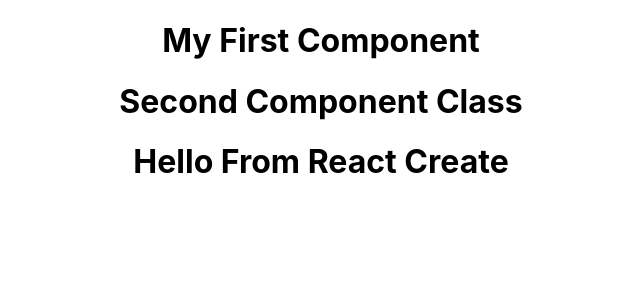
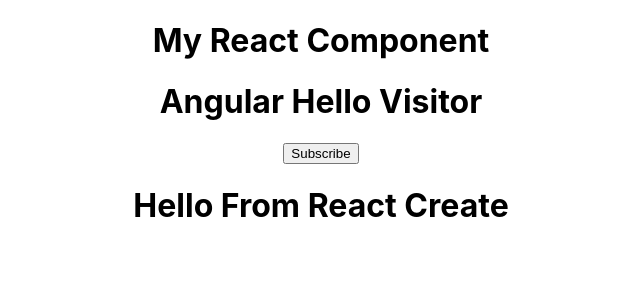
Before and after one commit to Poonam-Raghuvanshi/ReactApp, a React (Create React App) app in the folder react-tutorial/: page / in a window 1280 px wide. Shown: the top 300 px of the page, without its empty margins (319-959 px from the left). Built offline with nearby package versions, Linux system fonts and the light colour scheme.

Commit message:
JSX Component

```diff
--- a/react-tutorial/src/App.js
+++ b/react-tutorial/src/App.js
@@ -7,8 +7,8 @@
 function App() {
   return (
     <div className="App">
-      <First/>
-      <Second/>
+      <First name="React"/>
+      <Second name="Angular"/>
       <Third/>
     </div>
   );
--- a/react-tutorial/src/Components/First.js
+++ b/react-tutorial/src/Components/First.js
@@ -1,5 +1,6 @@
 import React from 'react';
-
-const First=()=><h1>My First Component</h1>
+/*props are immutable and used as props in functional component and
+this.props in class component*/
+const First=(props)=><h1>My {props.name} Component</h1>
 
 export default First
--- a/react-tutorial/src/Components/Second.js
+++ b/react-tutorial/src/Components/Second.js
@@ -1,8 +1,25 @@
 import React,{Component} from 'react';
-
+//only one tag can be returned from render method
 class Second extends Component{
+    constructor(){
+        super()
+        this.state={
+            message:'Hello Visitor'
+        }
+    }
+    changeMessage(){
+        /* use set state method to change the state if we use state directly React will not re render the
+        Component
+        */
+        this.setState({
+            message:'You Clicked Button'
+        },()=>{console.log('updated')})
+    }
    render(){
-       return <h1>Second Component Class </h1>
+       //const {name,value}=this.props  destructring of props
+       return <div><h1>{this.props.name}   {this.state.message} </h1>
+          <button onClick={()=>{this.changeMessage()}}>Subscribe</button>
+       </div>
    }
 }
 export default Second
```
Also changed, not shown: 1 other file (tests, documents, lock files or other folders).
